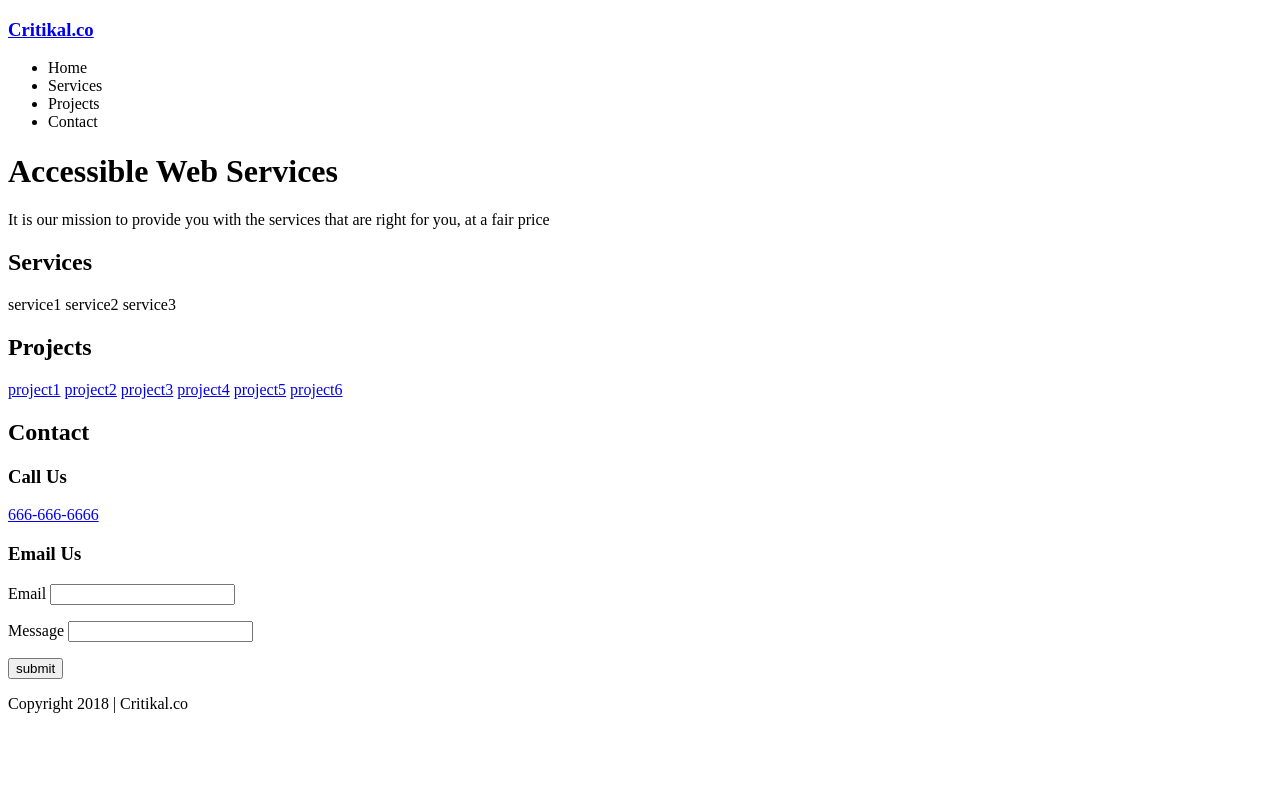
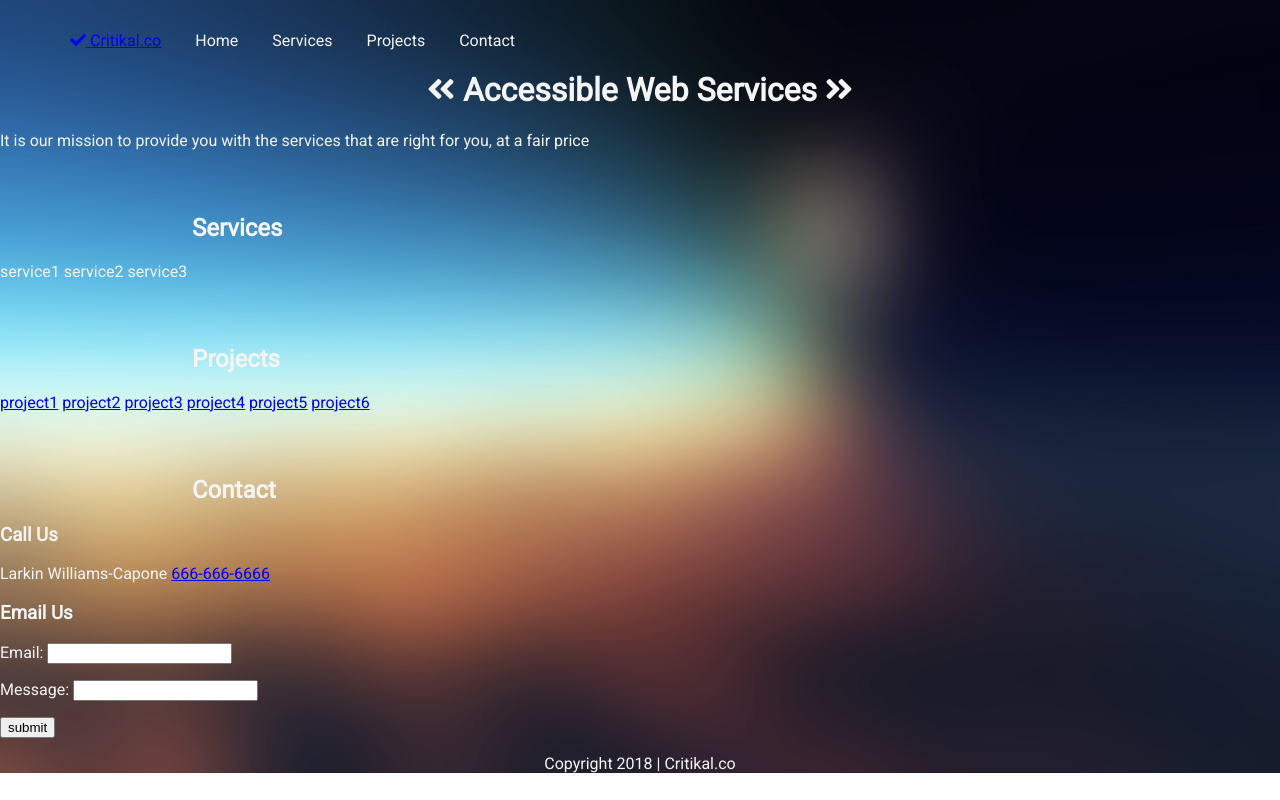
Before and after one commit to larkinwc/critikal.co, a website built with webpack: page public/index.html in a window 1280 px wide. Built offline with nearby package versions, Linux system fonts and the light colour scheme; files whose address does not match are found by name.

Commit message:
Additional styling added

```diff
--- a/public/index.html
+++ b/public/index.html
@@ -5,20 +5,25 @@
     <title>Critikal Landing Page</title>
     <meta name="viewport" content="width=device-width, initial-scale=1.0">
     <link href="https://fonts.googleapis.com/css?family=Roboto" rel="stylesheet">
+    <script defer src="https://use.fontawesome.com/releases/v5.0.6/js/all.js"></script>
   </head>
   <body>
-    <h3><a href="/">Critikal.co</a></h3>
+    <div class="cover">
+
       <nav>
         <ul>
+          <li><a href="/"> <i class="fas fa-check"></i> Critikal.co</a></li>
           <li>Home</li>
           <li>Services</li>
           <li>Projects</li>
           <li>Contact</li>
         </ul>
       </nav>
-    <div id="land"><h1>Accessible Web Services</h1></div>
+      <div id="land"><h1><i class="fas fa-angle-double-left"></i> Accessible Web Services <i class="fas fa-angle-double-right"></i></h1></div>
 
       <div id="main"><p>It is our mission to provide you with the services that are right for you, at a fair price</p></div>
+
+      <div class="spacer"></div>
 
       <div id="services"></div>
         <h2>Services</h2>
@@ -37,24 +42,28 @@
         <span> <a href="#">project5</a> </span>
         <span> <a href="#">project6</a> </span>
 
+      <div class="spacer"></div>
+
       <div id="contact">
         <h2>Contact</h2>
         <h3>Call Us</h3>
+          Larkin Williams-Capone
           <span><a href="tel:666-666-6666">666-666-6666</a></p></span>
 
         <h3>Email Us</h3>
         <form>
-        <p>Email <input type="email"> </p>
-        <p>Message <input type="text"/> </p>
+          <p>Email: <input type="email"> </p>
+          <p>Message: <input type="text"/> </p>
           <button type="submit">submit</button>
         </form>
       </div>
-
-  </body>
       <footer>
           <div id="footer">
             <p>Copyright 2018 | Critikal.co</p>
           </div>
       </footer>
+    </div>
+  </body>
+
   <script src="build/bundle.js"  charset="utf-8"></script>
 </html>
--- a/src/index.js
+++ b/src/index.js
@@ -1,7 +1,7 @@
 // change require to es6 import style
 
-/* import $ from 'jquery';
+// import $ from 'jquery';
 import './style.scss';
-
+/*
 let x = 0;
 setInterval(() => { x += 1; $('#main').html('You have been here for ' + x + ' seconds'); }, 1000); */
--- a/src/style.scss
+++ b/src/style.scss
@@ -1,9 +1,22 @@
 body {
   font-family: "Roboto", sans-serif;
+  color: whitesmoke;
   background: darken(white, 0.2);
+  margin: 0;
+  padding: 0;
 }
 ul {
   list-style-type: none;
+}
+li {
+  margin-left:30px;
+  display: inline;
+}
+nav {
+  padding-top:15px;
+}
+h2 {
+  margin-left:15%;
 }
 footer {
   text-align: center;
@@ -11,3 +24,10 @@ footer {
 .spacer {
   margin-top: 5%;
 }
+.cover {
+  background-image: url(img/background.jpg);
+  background-size: cover;
+}
+#land h1{
+  text-align: center;
+}
--- a/webpack.config.js
+++ b/webpack.config.js
@@ -41,6 +41,13 @@ module.exports = {
         exclude: /node_modules/,
         use: ['babel-loader', 'eslint-loader'],
       },
+      {
+        test: /\.(jpe?g|png|gif|svg)$/i,
+        use: [
+          'url-loader?limit=10000',
+          'img-loader',
+        ],
+      },
     ],
   },
   plugins: [
```
Also changed, not shown: package.json (+8 -5 lines), README.md, public/img/background.jpg (added), src/img/background.jpg (added), 1 other file. Lines whose indentation alone changed are shown as unchanged.
